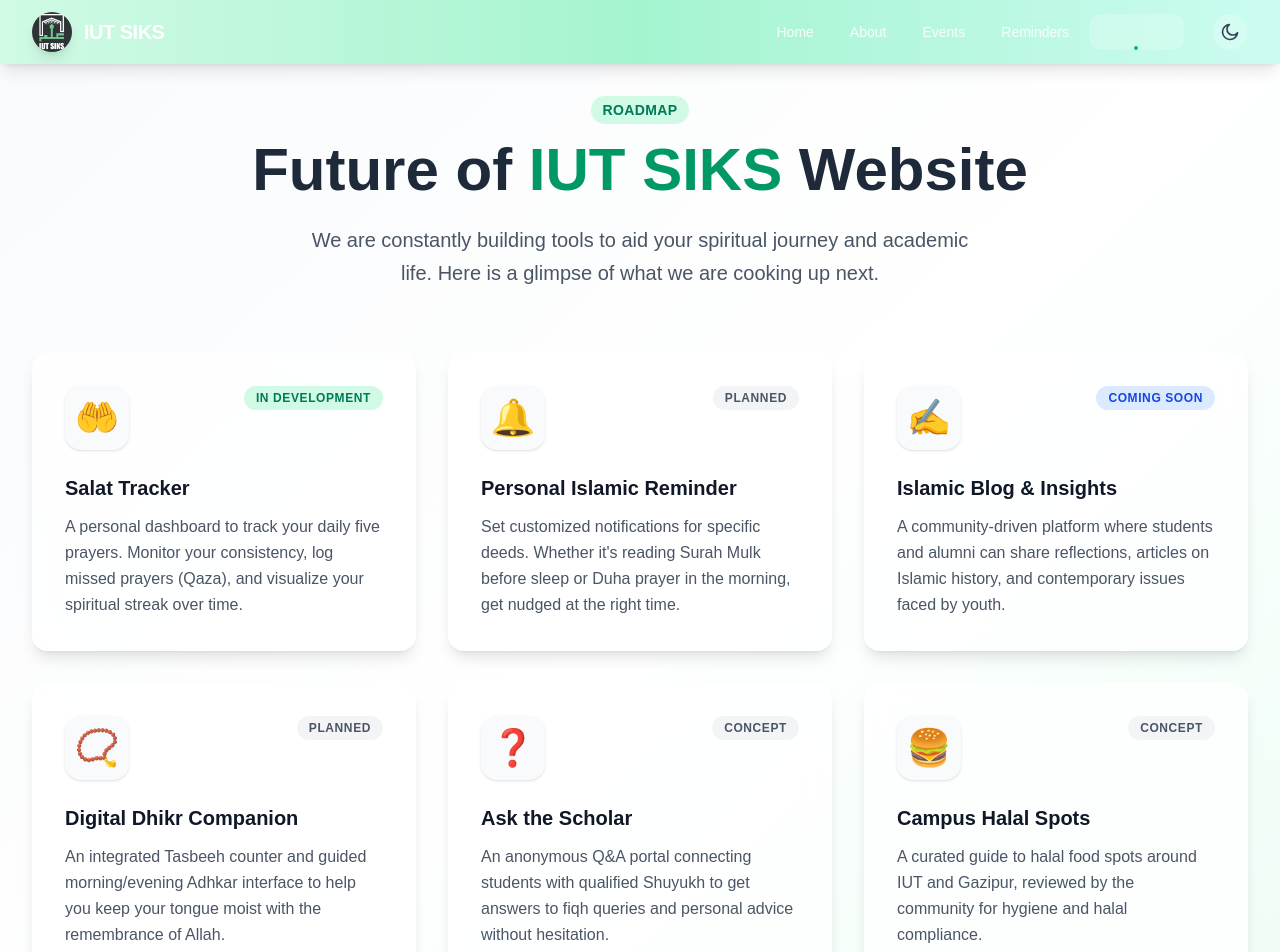
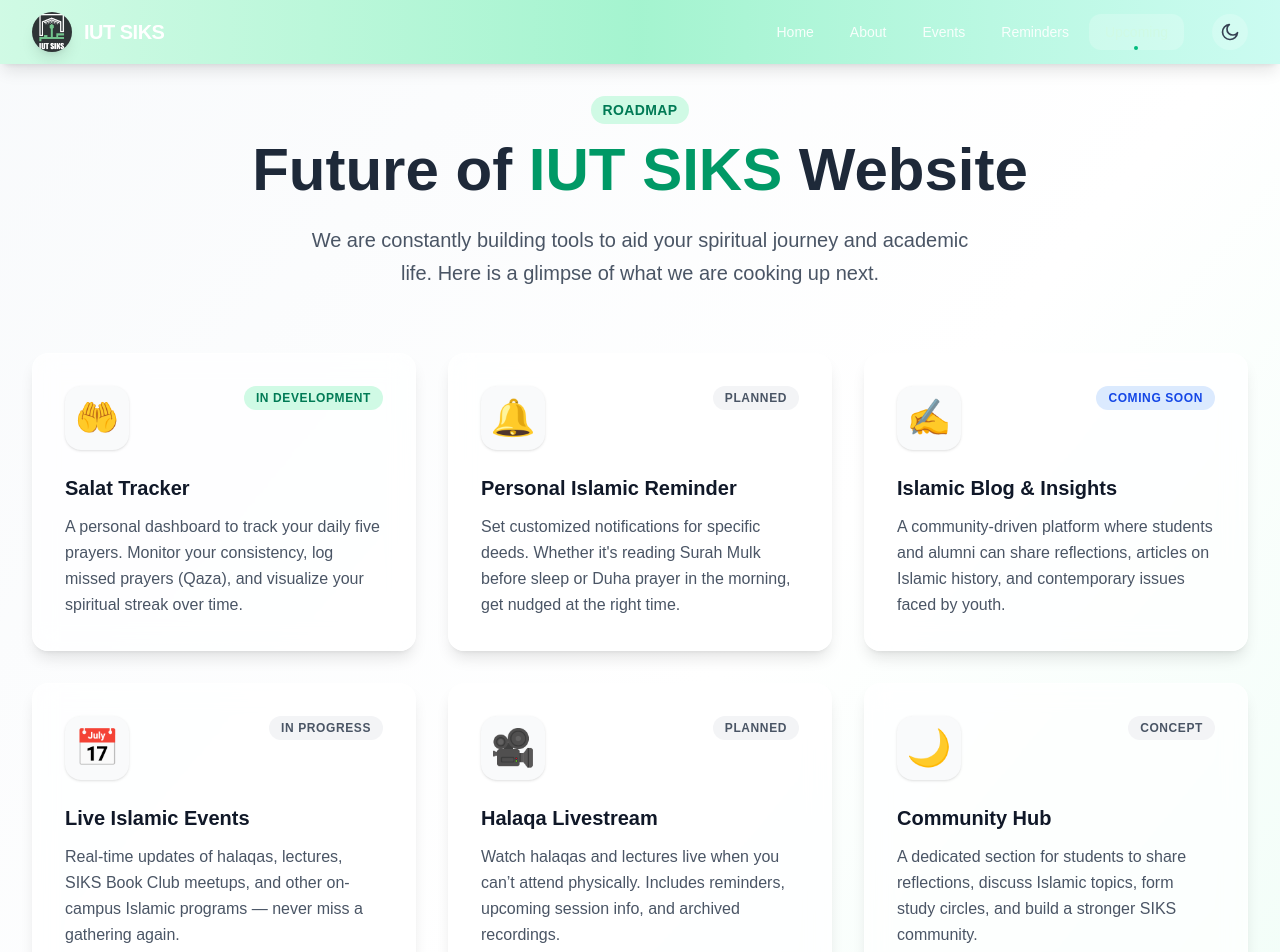
Before and after one commit to irfanAbir1231/iut-siks-user, a Next.js app: page /upcoming in a window 1280 px wide. Shown: the top 952 px of the page. Built offline with nearby package versions, Linux system fonts and the light colour scheme.

Commit message:
upcoming features

```diff
--- a/app/upcoming/page.tsx
+++ b/app/upcoming/page.tsx
@@ -28,12 +28,28 @@
     color: "purple",
   },
   {
-    title: "Digital Dhikr Companion",
+    title: "Live Islamic Events",
     description:
-      "An integrated Tasbeeh counter and guided morning/evening Adhkar interface to help you keep your tongue moist with the remembrance of Allah.",
-    icon: "📿",
+      "Real-time updates of halaqas, lectures, SIKS Book Club meetups, and other on-campus Islamic programs — never miss a gathering again.",
+    icon: "📅",
+    status: "In Progress",
+    color: "emerald",
+  },
+  {
+    title: "Halaqa Livestream",
+    description:
+      "Watch halaqas and lectures live when you can’t attend physically. Includes reminders, upcoming session info, and archived recordings.",
+    icon: "🎥",
     status: "Planned",
-    color: "amber",
+    color: "indigo",
+  },
+  {
+    title: "Community Hub",
+    description:
+      "A dedicated section for students to share reflections, discuss Islamic topics, form study circles, and build a stronger SIKS community.",
+    icon: "🌙",
+    status: "Concept",
+    color: "violet",
   },
   {
     title: "Ask the Scholar",
@@ -42,14 +58,6 @@
     icon: "❓",
     status: "Concept",
     color: "teal",
-  },
-  {
-    title: "Campus Halal Spots",
-    description:
-      "A curated guide to halal food spots around IUT and Gazipur, reviewed by the community for hygiene and halal compliance.",
-    icon: "🍔",
-    status: "Concept",
-    color: "rose",
   },
 ];
 
```
